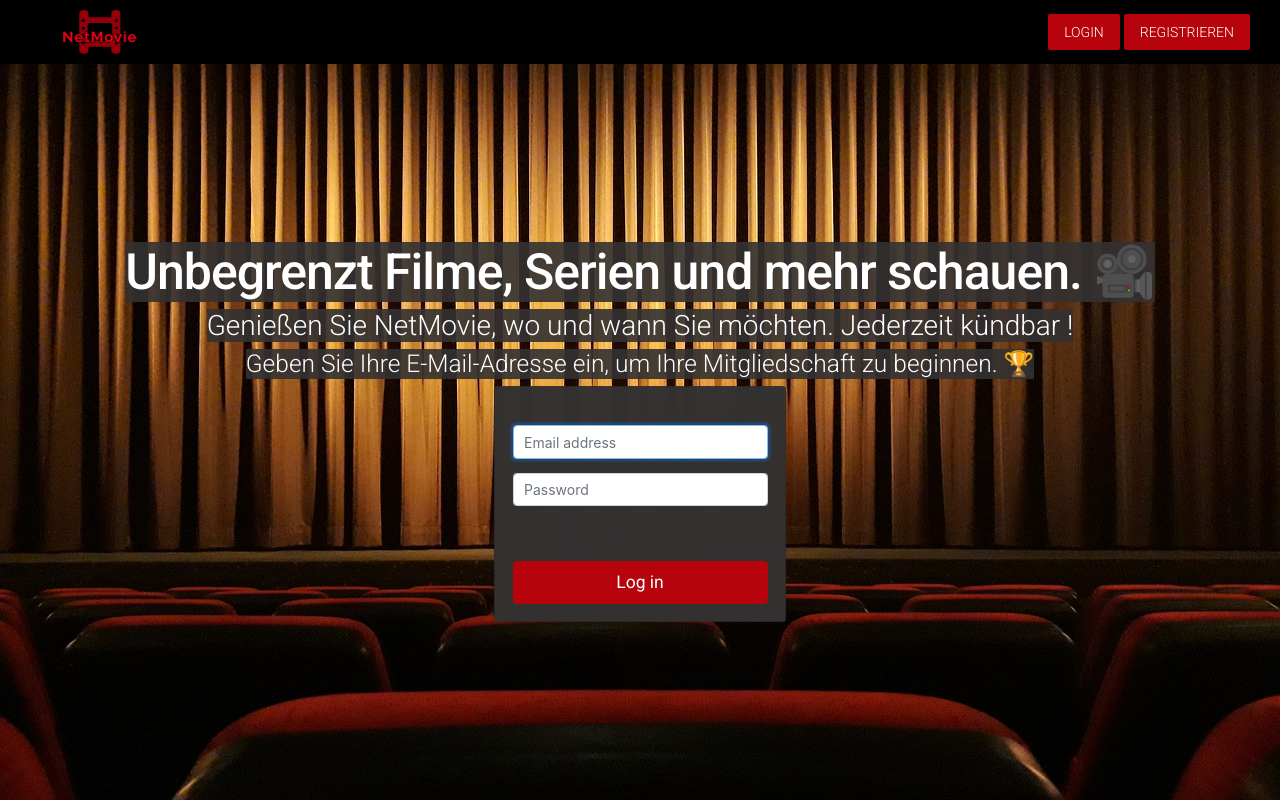
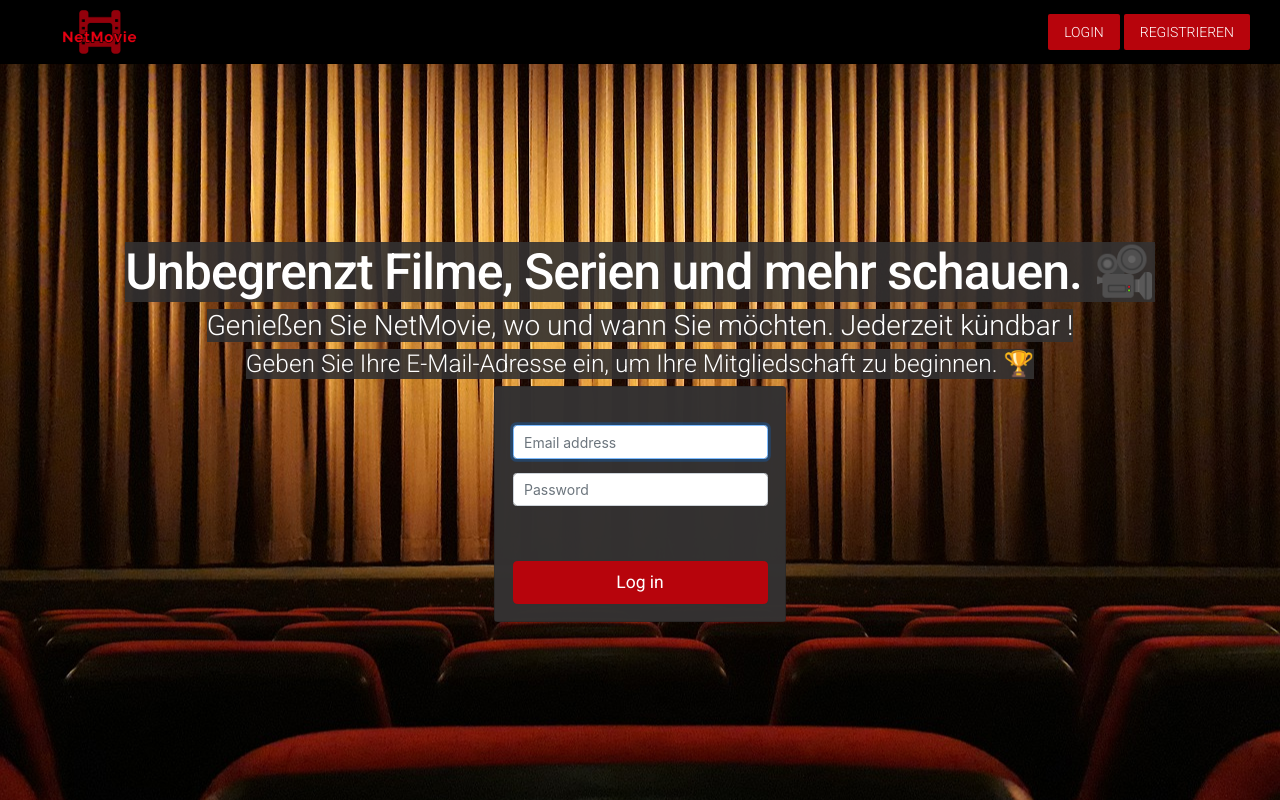
Before and after one commit to FSchroeder88/NETMOVIE, a Django app: page / in a window 1280 px wide. Run offline with Django 3.2, Linux system fonts and the light colour scheme; some libraries are stand-ins or nearby versions.

Commit message:
Update css

```diff
--- a/netmovie_app/settings.py
+++ b/netmovie_app/settings.py
@@ -27,7 +27,7 @@ SECRET_KEY = 'django-insecure-hmnqf333=7&981eooch@nazl*ais7%!yoii)ff=spgaqc8z3=5
 DEBUG = True
 
 ALLOWED_HOSTS = [
-    'florian-schroeder.developerakademie.org/',
+    'florian-schroeder.developerakademie.org',
     '127.0.0.1',
 
 ]
--- a/static/css/netvideo.css
+++ b/static/css/netvideo.css
@@ -116,7 +116,9 @@ html {
     justify-content: center;
     align-items: center;
     background-image: url("background.jpg");
-    background-repeat: round;
+    background-repeat: no-repeat;
+    background-size: cover;
+    background-position: center;
 }
 
 .header-content {
```
